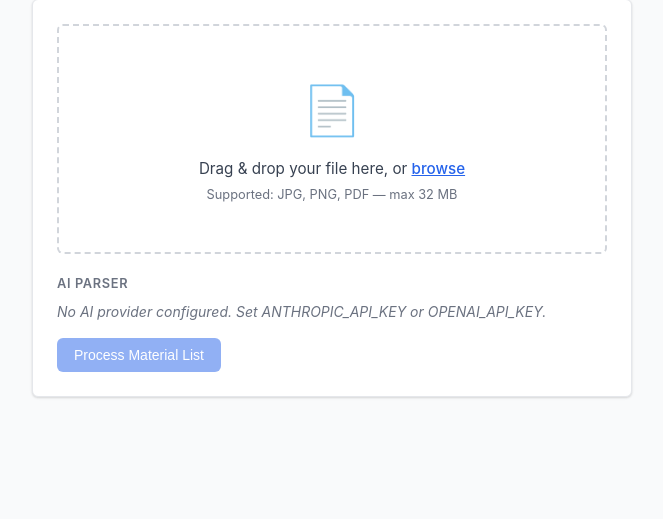
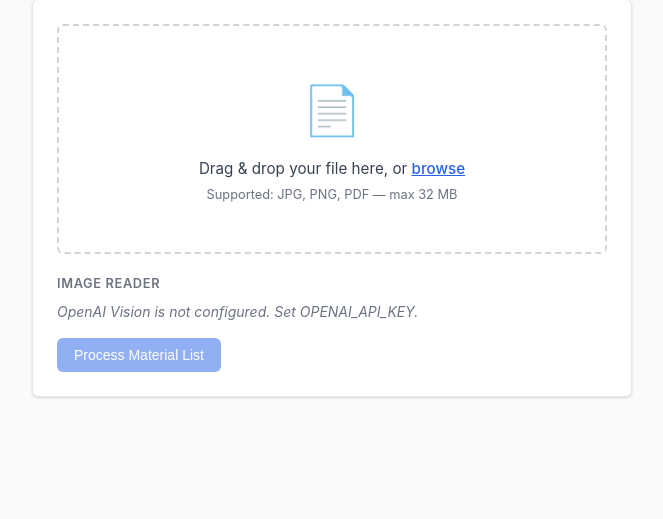
Before and after one commit to amcgrean/list-ingestor, a Flask app: page / in a window 1280 px wide. Shown: the part 175-694 px from the top of the page, without its empty margins (82-745 px from the left). Run offline with Flask 3, Linux system fonts and the light colour scheme.

Commit message:
Update UI for Vision API architecture
- index.html: replace Claude/ChatGPT radio buttons with a static
  "Vision API / OpenAI" label — provider selection is no longer
  needed since image reading always uses OpenAI Vision
- review.html: rename "Show Raw OCR Text" button to "Show Extracted
  Text" to reflect that the content now comes from Vision, not OCR

https://claude.ai/code/session_01LMWUUW2gig1131sGhAeiSd

```diff
--- a/app/templates/index.html
+++ b/app/templates/index.html
@@ -29,24 +29,15 @@
     </div>
 
     <div class="provider-selector">
-      <label class="provider-label">AI Parser</label>
+      <label class="provider-label">Image Reader</label>
       <div class="provider-options">
-        {% if claude_available %}
-        <label class="provider-option {% if default_provider == 'claude' %}provider-option--default{% endif %}">
-          <input type="radio" name="ai_provider" value="claude" {% if default_provider == 'claude' %}checked{% endif %} />
-          <span class="provider-name">Claude</span>
-          <span class="provider-tag">Anthropic</span>
-        </label>
-        {% endif %}
         {% if openai_available %}
-        <label class="provider-option {% if default_provider == 'openai' %}provider-option--default{% endif %}">
-          <input type="radio" name="ai_provider" value="openai" {% if default_provider == 'openai' or not claude_available %}checked{% endif %} />
-          <span class="provider-name">ChatGPT</span>
+        <label class="provider-option provider-option--default">
+          <span class="provider-name">Vision API</span>
           <span class="provider-tag">OpenAI</span>
         </label>
-        {% endif %}
-        {% if not claude_available and not openai_available %}
-        <p class="provider-none">No AI provider configured. Set ANTHROPIC_API_KEY or OPENAI_API_KEY.</p>
+        {% else %}
+        <p class="provider-none">OpenAI Vision is not configured. Set OPENAI_API_KEY.</p>
         {% endif %}
       </div>
     </div>
--- a/app/templates/review.html
+++ b/app/templates/review.html
@@ -120,9 +120,9 @@
   </div>
 </div>
 
-<!-- Raw OCR text toggle -->
+<!-- Extracted text toggle -->
 <div class="card">
-  <button class="btn btn-outline btn-sm" id="toggle-raw-btn">Show Raw OCR Text</button>
+  <button class="btn btn-outline btn-sm" id="toggle-raw-btn">Show Extracted Text</button>
   <pre id="raw-text" class="raw-text hidden">{{ session.raw_ocr_text }}</pre>
 </div>
 
```
